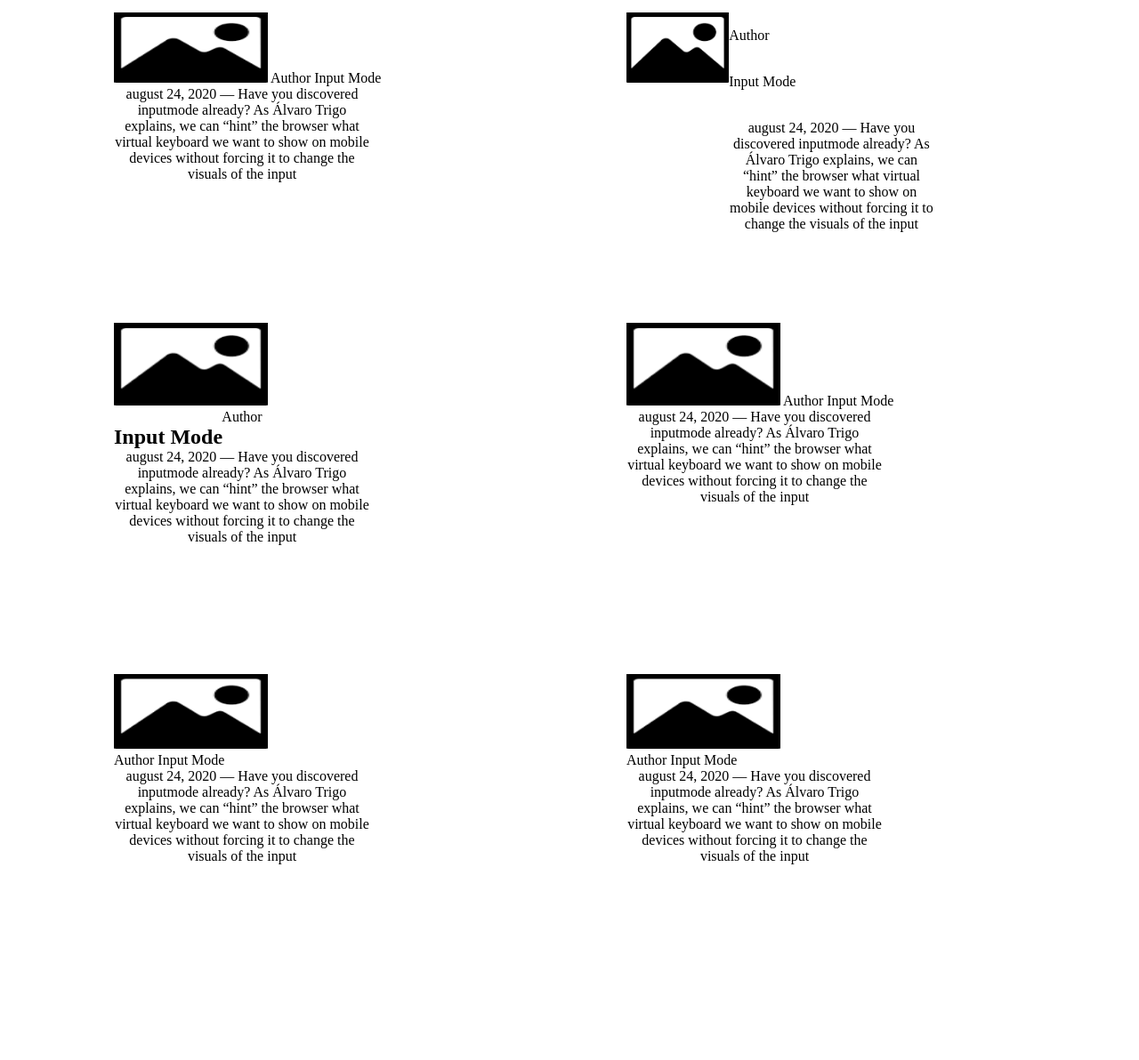
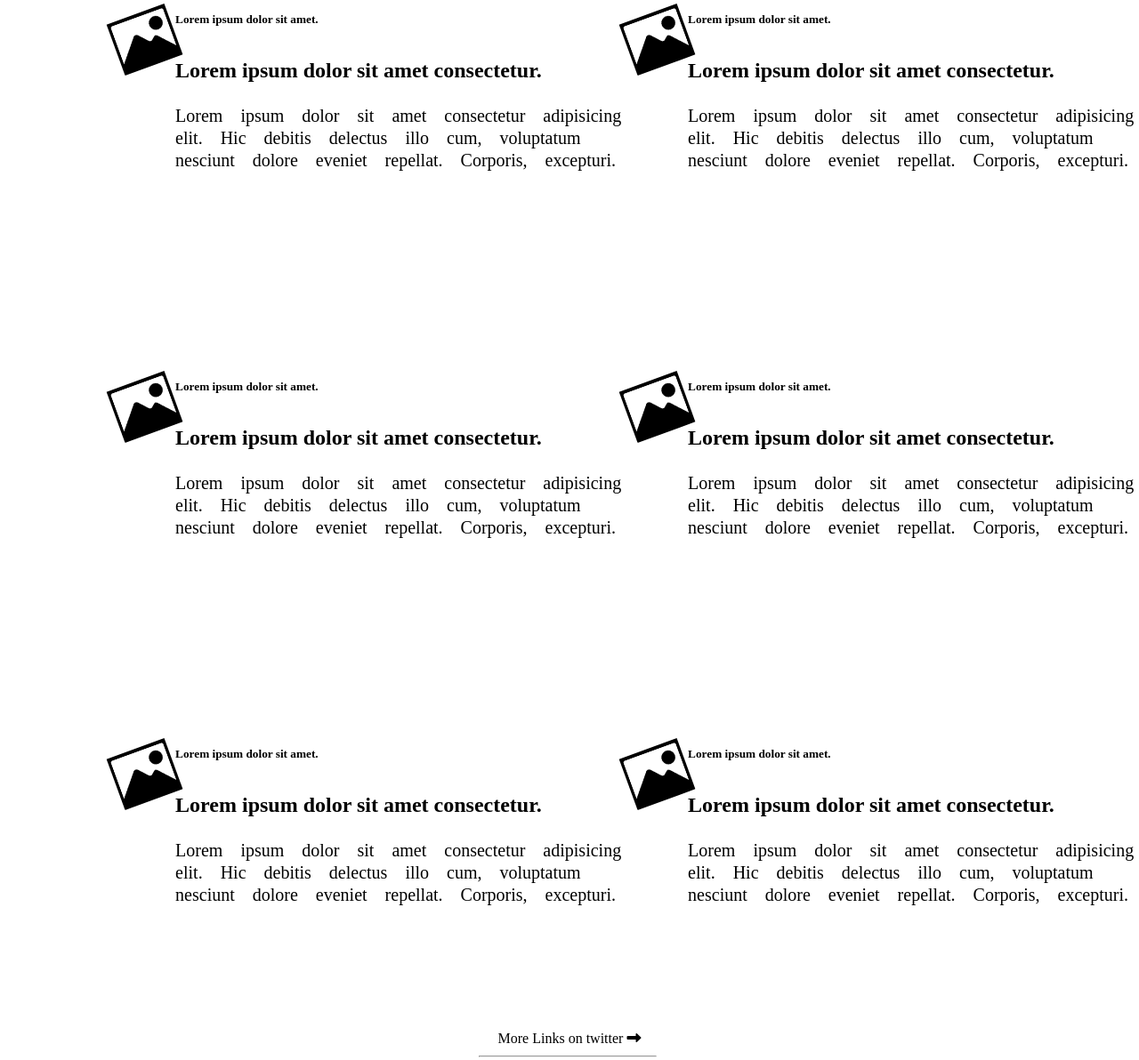
Before and after one commit to Lidya1234/Smashing-magazine, a plain HTML site: page index.html in a window 1280 px wide. Shown: the part 5266-6458 px from the top of the page at 89% size. Before the commit the page ends 6305 px from the top, so only its background shows below. Drawn offline with Linux system fonts and the light colour scheme.

Commit message:
Worked on section 9

```diff
--- a/index.html
+++ b/index.html
@@ -161,58 +161,89 @@
 
         </section>
         <section class="section-9 grid">
-            <div>
-            <img src="images/person.png" alt="person">
 
-            <span>Author</span>
-            <span>Input Mode</span>
+            <div class="section-9-grid flex">
+            <div class="section-9-img">
+                <img class="person" src="images/person.png" alt="person">
+            </div>
+            <div class="section-9-text">
+                <h5>Lorem ipsum dolor sit amet.</h5>
+                <br>
+                <br>
+                <h1>Lorem ipsum dolor sit amet consectetur.</h1>
+                <p>Lorem ipsum dolor sit amet consectetur adipisicing elit. Hic debitis delectus illo cum, voluptatum nesciunt dolore eveniet repellat. Corporis, excepturi.</p>
+            </div>
+        </div>
 
-            <p>august 24, 2020 — Have you discovered inputmode already? As Álvaro Trigo explains, we can “hint” the browser what virtual keyboard we want to show on mobile devices without forcing it to change the visuals of the input</p>
+        <div class="section-9-grid flex">
+            <div class="section-9-img">
+                <img class="person" src="images/person.png" alt="person">
             </div>
+            <div class="section-9-text">
+                <h5>Lorem ipsum dolor sit amet.</h5>
+                <br>
+                <br>
+                <h1>Lorem ipsum dolor sit amet consectetur.</h1>
+                <p>Lorem ipsum dolor sit amet consectetur adipisicing elit. Hic debitis delectus illo cum, voluptatum nesciunt dolore eveniet repellat. Corporis, excepturi.</p>
+            </div>
+        </div>
 
-        <div class="grid-des flex">
+        <div class="section-9-grid flex">
+            <div class="section-9-img">
+                <img class="person" src="images/person.png" alt="person">
+            </div>
+            <div class="section-9-text">
+                <h5>Lorem ipsum dolor sit amet.</h5>
+                <br>
+                <br>
+                <h1>Lorem ipsum dolor sit amet consectetur.</h1>
+                <p>Lorem ipsum dolor sit amet consectetur adipisicing elit. Hic debitis delectus illo cum, voluptatum nesciunt dolore eveniet repellat. Corporis, excepturi.</p>
+            </div>
+        </div>
 
-            <img src="images/person.png" alt="person">
-            <div class="flex grid-des1">
+        <div class="section-9-grid flex">
+            <div class="section-9-img">
+                <img class="person" src="images/person.png" alt="person">
+            </div>
+            <div class="section-9-text">
+                <h5>Lorem ipsum dolor sit amet.</h5>
+                <br>
+                <br>
+                <h1>Lorem ipsum dolor sit amet consectetur.</h1>
+                <p>Lorem ipsum dolor sit amet consectetur adipisicing elit. Hic debitis delectus illo cum, voluptatum nesciunt dolore eveniet repellat. Corporis, excepturi.</p>
+            </div>
+        </div>
 
-            <span>Author</span>
-            <span>Input Mode</span>
+        <div class="section-9-grid flex">
+            <div class="section-9-img">
+                <img class="person" src="images/person.png" alt="person">
+            </div>
+            <div class="section-9-text">
+                <h5>Lorem ipsum dolor sit amet.</h5>
+                <br>
+                <br>
+                <h1>Lorem ipsum dolor sit amet consectetur.</h1>
+                <p>Lorem ipsum dolor sit amet consectetur adipisicing elit. Hic debitis delectus illo cum, voluptatum nesciunt dolore eveniet repellat. Corporis, excepturi.</p>
+            </div>
+        </div>
 
-            <p>august 24, 2020 — Have you discovered inputmode already? As Álvaro Trigo explains, we can “hint” the browser what virtual keyboard we want to show on mobile devices without forcing it to change the visuals of the input</p>
+        <div class="section-9-grid flex">
+            <div class="section-9-img">
+                <img class="person" src="images/person.png" alt="person">
+            </div>
+            <div class="section-9-text">
+                <h5>Lorem ipsum dolor sit amet.</h5>
+                <br>
+                <br>
+                <h1>Lorem ipsum dolor sit amet consectetur.</h1>
+                <p>Lorem ipsum dolor sit amet consectetur adipisicing elit. Hic debitis delectus illo cum, voluptatum nesciunt dolore eveniet repellat. Corporis, excepturi.</p>
+            </div>
         </div>
-    </div>
-        <div>
-            <img src="images/person.png" alt="person">
+        </section>
 
-            <p>Author</p>
-            <h1>Input Mode</h1>
-
-            <p>august 24, 2020 — Have you discovered inputmode already? As Álvaro Trigo explains, we can “hint” the browser what virtual keyboard we want to show on mobile devices without forcing it to change the visuals of the input</p>
-        </div>
-        <div>
-            <img src="images/person.png" alt="person">
-
-            <span>Author</span>
-            <span>Input Mode</span>
-
-            <p>august 24, 2020 — Have you discovered inputmode already? As Álvaro Trigo explains, we can “hint” the browser what virtual keyboard we want to show on mobile devices without forcing it to change the visuals of the input</p>
-        </div>
-        <div>
-            <img src="images/person.png" alt="person">
-            <div>
-            <span>Author</span>
-            <span>Input Mode</span>
-        </div>
-            <p>august 24, 2020 — Have you discovered inputmode already? As Álvaro Trigo explains, we can “hint” the browser what virtual keyboard we want to show on mobile devices without forcing it to change the visuals of the input</p>
-        </div>
-        <div>
-            <img src="images/person.png" alt="person">
-            <div>
-            <span>Author</span>
-            <span>Input Mode</span>
-        </div>
-            <p>august 24, 2020 — Have you discovered inputmode already? As Álvaro Trigo explains, we can “hint” the browser what virtual keyboard we want to show on mobile devices without forcing it to change the visuals of the input</p>
-        </div>
+        <section class="section-6">
+            <a href="#">More Links on twitter  <i class="fa fa-long-arrow-right" aria-hidden="true"> </i></a>
+            <hr>
         </section>
 
 
--- a/style.css
+++ b/style.css
@@ -239,22 +239,29 @@ hr {
   margin-left: 10%;
   grid-template-columns: 1fr 1fr;
   grid-row-gap: 10%;
+  margin-bottom: 15%;
 }
-.section-9 p {
+.section-9-grid {
+  padding-bottom: 20%;
+
+}
+.section-9-text {
+  height: 50%;
+}
+
+.section-9-text p {
   color: var(--black);
+  text-align: left;
+  width: 100%;
+  font-size: 20px;
+  line-height: 25px;
+  word-spacing: 15px;
+  padding-top: 5%;
 }
-.section-9 img {
-  flex: 1;
-  width: 30%;
+
+.section-9-img img{
   height: 30%;
+  width: auto;
 }
-.grid-des {
-  justify-content: space-around;
-}
-.grid-des1 {
-  flex: 4;
-  flex-direction: column;
-  justify-content: space-around;
-}
-.grid-des1 p {
-}
+
+.
```
